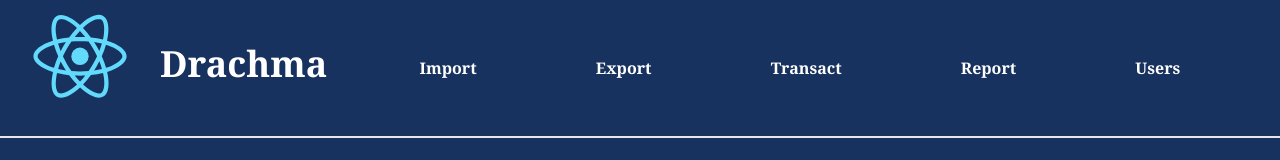
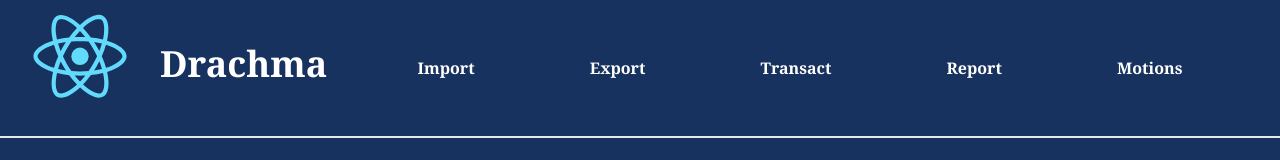
Before and after one commit to BetaGammaEpsilon-com/drachma-frontend, a React (Create React App) app: page /report in a window 1280 px wide. Shown: the top 160 px of the page. Built offline with nearby package versions, Linux system fonts and the light colour scheme; no server answers.

Commit message:
users tab replaced with motions

```diff
--- a/src/Components/OtherComponenets/NavBar.jsx
+++ b/src/Components/OtherComponenets/NavBar.jsx
@@ -16,7 +16,7 @@ const NavBar = () => {
             </div>
             <Link className='hover:text-yellow-500' to='/report'>Report</Link>
             <div className='hover:text-yellow-500'>
-                Users
+                Motions
             </div>
         </div>
     );
--- a/src/Components/TreasurerComponents/TreasurerMainScreenComponent.jsx
+++ b/src/Components/TreasurerComponents/TreasurerMainScreenComponent.jsx
@@ -27,6 +27,8 @@ const TreasurerMainScreenComponent = () => {
             );
 
             let returnedData = result.data;
+
+            console.log(result.data)
 
             setTransactionsTotal(returnedData.total);
             setTransactionsVerifiedTotal(returnedData.verified_total);
```
